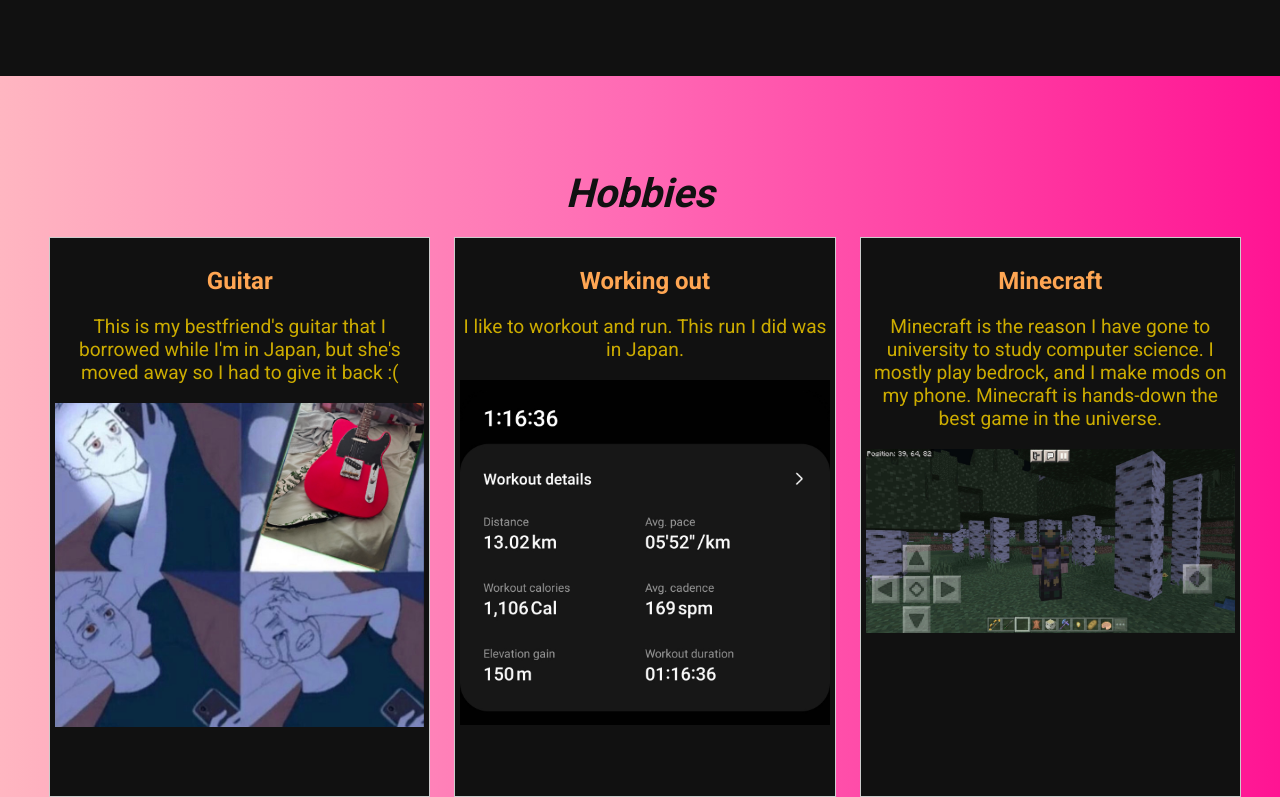
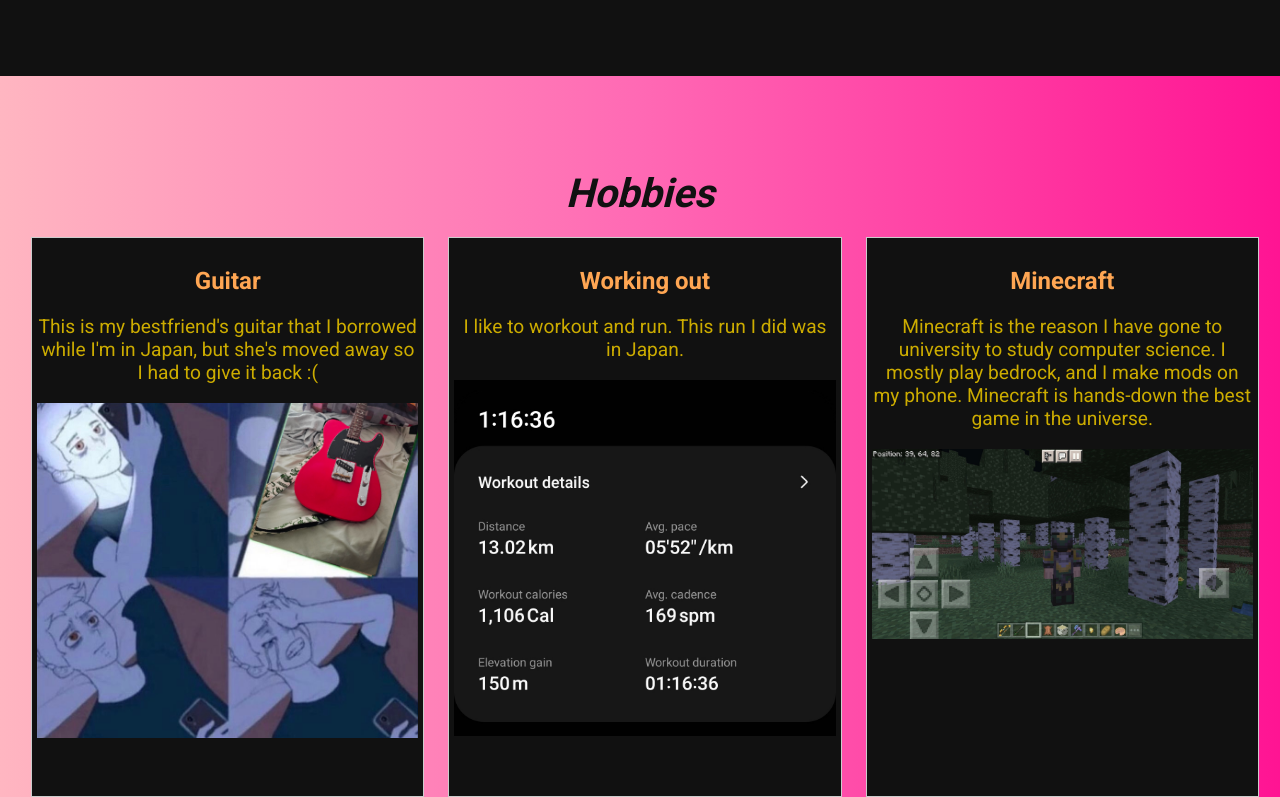
Before and after one commit to z123294xander/z123294.webdesignclass.2024, a plain HTML site: page index.html in a window 1280 px wide. Shown: the part 1037-1834 px from the top of the page. Drawn offline with Linux system fonts and the light colour scheme.

Commit message:
fix html

```diff
--- a/index.html
+++ b/index.html
@@ -101,13 +101,27 @@
 margin: 0 10px; /* Add margin between grid items */
 padding: 5px;
 vertical-align: top; /* Align items to the top */
-width: calc(33.33% - 2em); /* Calculate width to fit three items per row with spacing */
+width: calc(100% - 2.5em); /* Calculate width to fit three items per row with spacing */
 max-width:fit-content;
 height: 35em;
 box-sizing: border-box;
 text-align: center; /* Align text to the left */
 justify-content: center;
 }
+@media (min-width: 600px) {
+#hobbies div {
+width: calc(50% - 20px); /* Two items per row for medium screens */
+}
+}
+
+@media (min-width: 900px) {
+#hobbies div {
+width: calc(33.33% - 20px); /* Three items per row for large screens */
+}
+}
+
+
+
 #hobbies div:first-child {
 margin-left: 0; /* Remove margin from the first grid item */
 }
```
